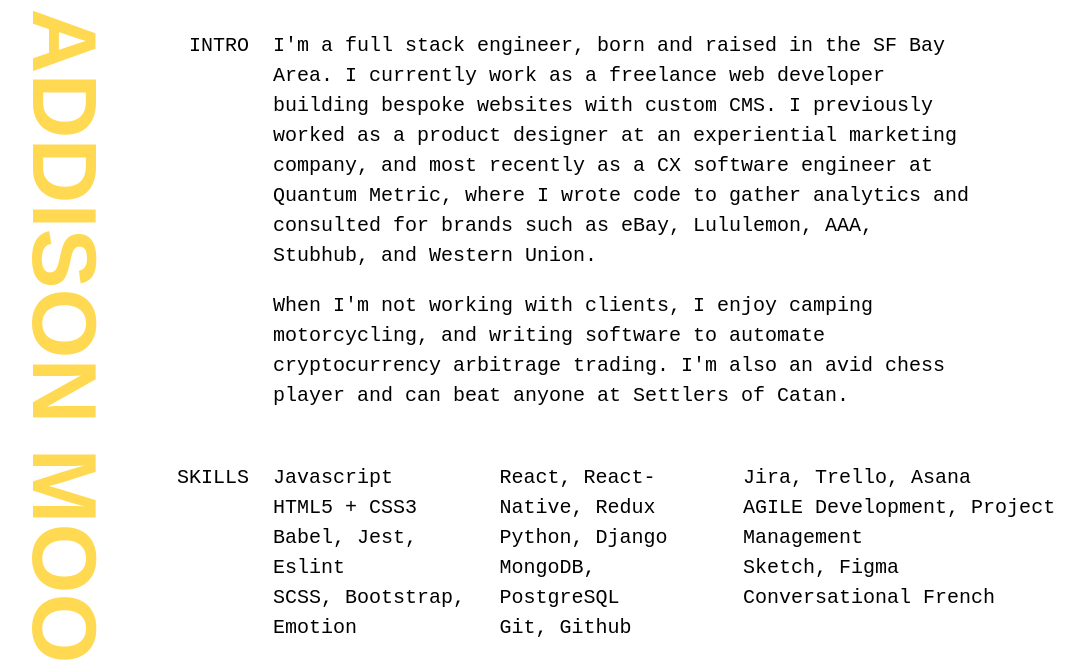
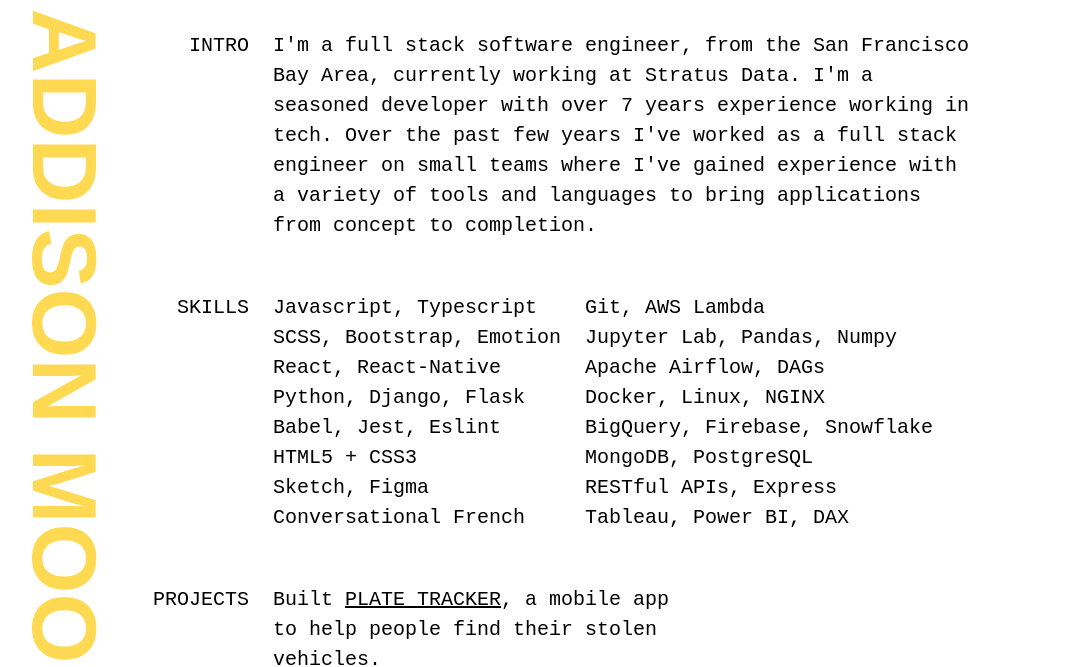
Before and after one commit to addison912/portfolio-rebrand, a website built with Parcel: page src/index.html in a window 1280 px wide. Shown: the part 149-816 px from the top of the page, without its empty margins (47-1132 px from the left). Built offline with nearby package versions, Linux system fonts and the light colour scheme.

Commit message:
edited skills and intro

```diff
--- a/index.js
+++ b/index.js
@@ -28,5 +28,5 @@ app.get("/multicam", function (req, res) {
 });
 
 app.listen(process.env.PORT || port, function () {
-  console.log(`portfolio app listening at ${process.env.PORT || port}`);
+  console.log(`App running at http://localhost:${process.env.PORT || port}`);
 });
--- a/package.json
+++ b/package.json
@@ -14,7 +14,8 @@
   "dependencies": {
     "@glidejs/glide": "^3.4.1",
     "dotenv": "^8.2.0",
-    "express": "^4.16.4"
+    "express": "^4.16.4",
+    "nodemon": "^2.0.20"
   },
   "devDependencies": {
     "cssnano": "^4.1.10",
--- a/src/index.html
+++ b/src/index.html
@@ -49,19 +49,14 @@
         <div class="section-body">
           <article>
             <p>
-              I'm a full stack engineer, born and raised in the SF Bay Area. I
-              currently work as a freelance web developer building bespoke
-              websites with custom CMS. I previously worked as a product
-              designer at an experiential marketing company, and most recently
-              as a CX software engineer at Quantum Metric, where I wrote code to
-              gather analytics and consulted for brands such as eBay, Lululemon,
-              AAA, Stubhub, and Western Union.
-            </p>
-            <p>
-              When I'm not working with clients, I enjoy camping motorcycling,
-              and writing software to automate cryptocurrency arbitrage trading.
-              I'm also an avid chess player and can beat anyone at Settlers of
-              Catan.
+              I'm a full stack software engineer, from the San Francisco Bay
+              Area, currently working at
+              <span><a href="https://stratusdata.io/">Stratus Data</a></span
+              >. I'm a seasoned developer with over 7 years experience working
+              in tech. Over the past few years I've worked as a full stack
+              engineer on small teams where I've gained experience with a
+              variety of tools and languages to bring applications from concept
+              to completion.
             </p>
           </article>
         </div>
@@ -70,22 +65,24 @@
         <h3 class="section-title">Skills</h3>
         <div class="section-body">
           <ul>
-            <li>Javascript</li>
+            <li>Javascript, Typescript</li>
+            <li>SCSS, Bootstrap, Emotion</li>
+            <li>React, React-Native</li>
+            <li>Python, Django, Flask</li>
+            <li>Babel, Jest, Eslint</li>
             <li>HTML5 + CSS3</li>
-            <li>Babel, Jest, Eslint</li>
-            <li>SCSS, Bootstrap, Emotion</li>
+            <li>Sketch, Figma</li>
+            <li>Conversational French</li>
           </ul>
           <ul>
-            <li>React, React-Native, Redux</li>
-            <li>Python, Django</li>
+            <li>Git, AWS Lambda</li>
+            <li>Jupyter Lab, Pandas, Numpy</li>
+            <li>Apache Airflow, DAGs</li>
+            <li>Docker, Linux, NGINX</li>
+            <li>BigQuery, Firebase, Snowflake</li>
             <li>MongoDB, PostgreSQL</li>
-            <li>Git, Github</li>
-          </ul>
-          <ul>
-            <li>Jira, Trello, Asana</li>
-            <li>AGILE Development, Project Management</li>
-            <li>Sketch, Figma</li>
-            <li>Conversational French</li>
+            <li>RESTful APIs, Express</li>
+            <li>Tableau, Power BI, DAX</li>
           </ul>
         </div>
       </section>
```
Also changed, not shown: build/index.html, 14 other files.
